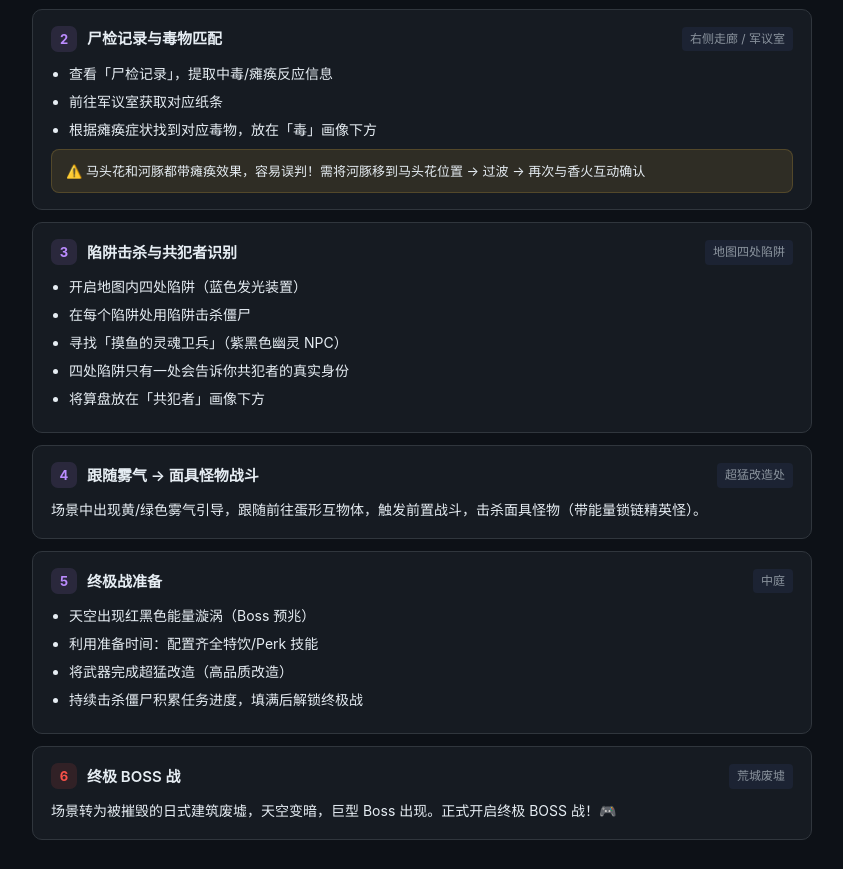
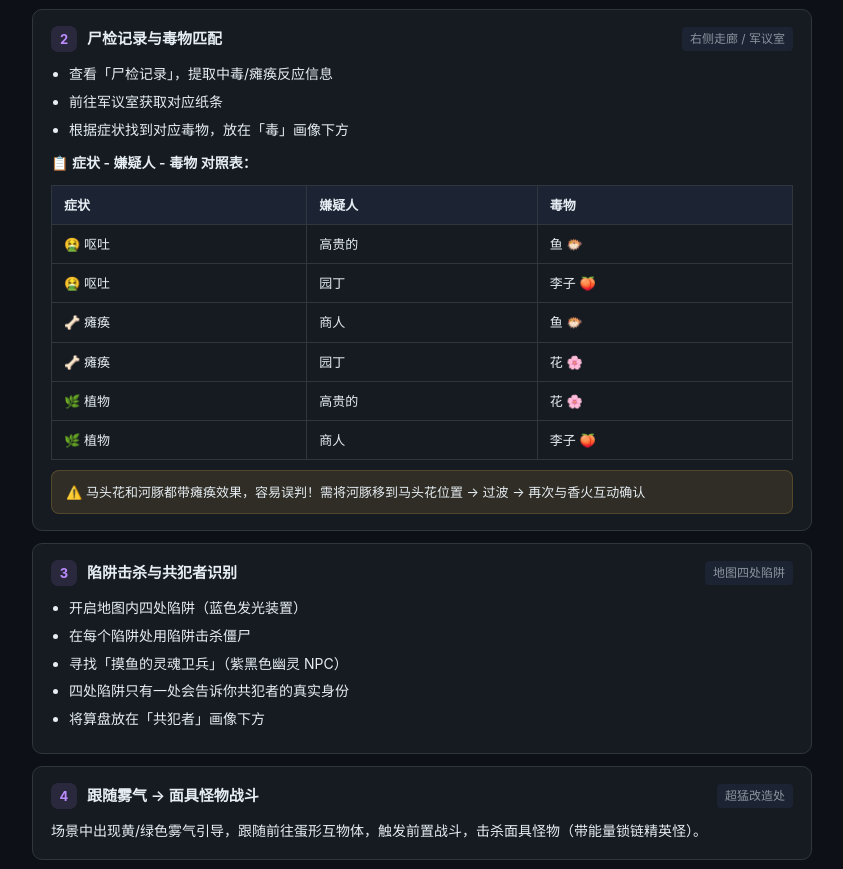
Before and after one commit to yang316/yang316, a plain HTML site: page tools/cod-zombies-guide.html in a window 1280 px wide. Shown: the part 6624-7493 px from the top of the page, without its empty margins (218-1061 px from the left). Drawn offline with Linux system fonts and the light colour scheme.

Commit message:
update: add symptom-suspect-poison lookup table to reasoning step

```diff
--- a/tools/cod-zombies-guide.html
+++ b/tools/cod-zombies-guide.html
@@ -582,8 +582,20 @@
       <ul>
         <li>查看「尸检记录」，提取中毒/瘫痪反应信息</li>
         <li>前往军议室获取对应纸条</li>
-        <li>根据瘫痪症状找到对应毒物，放在「毒」画像下方</li>
+        <li>根据症状找到对应毒物，放在「毒」画像下方</li>
       </ul>
+
+      <p style="margin:10px 0 6px;font-weight:600;font-size:14px;">📋 症状 - 嫌疑人 - 毒物 对照表：</p>
+      <table class="items-table">
+        <tr><th>症状</th><th>嫌疑人</th><th>毒物</th></tr>
+        <tr><td>🤮 呕吐</td><td>高贵的</td><td>鱼 🐡</td></tr>
+        <tr><td>🤮 呕吐</td><td>园丁</td><td>李子 🍑</td></tr>
+        <tr><td>🦴 瘫痪</td><td>商人</td><td>鱼 🐡</td></tr>
+        <tr><td>🦴 瘫痪</td><td>园丁</td><td>花 🌸</td></tr>
+        <tr><td>🌿 植物</td><td>高贵的</td><td>花 🌸</td></tr>
+        <tr><td>🌿 植物</td><td>商人</td><td>李子 🍑</td></tr>
+      </table>
+
       <div class="warn">马头花和河豚都带瘫痪效果，容易误判！需将河豚移到马头花位置 → 过波 → 再次与香火互动确认</div>
     </div>
 
```
